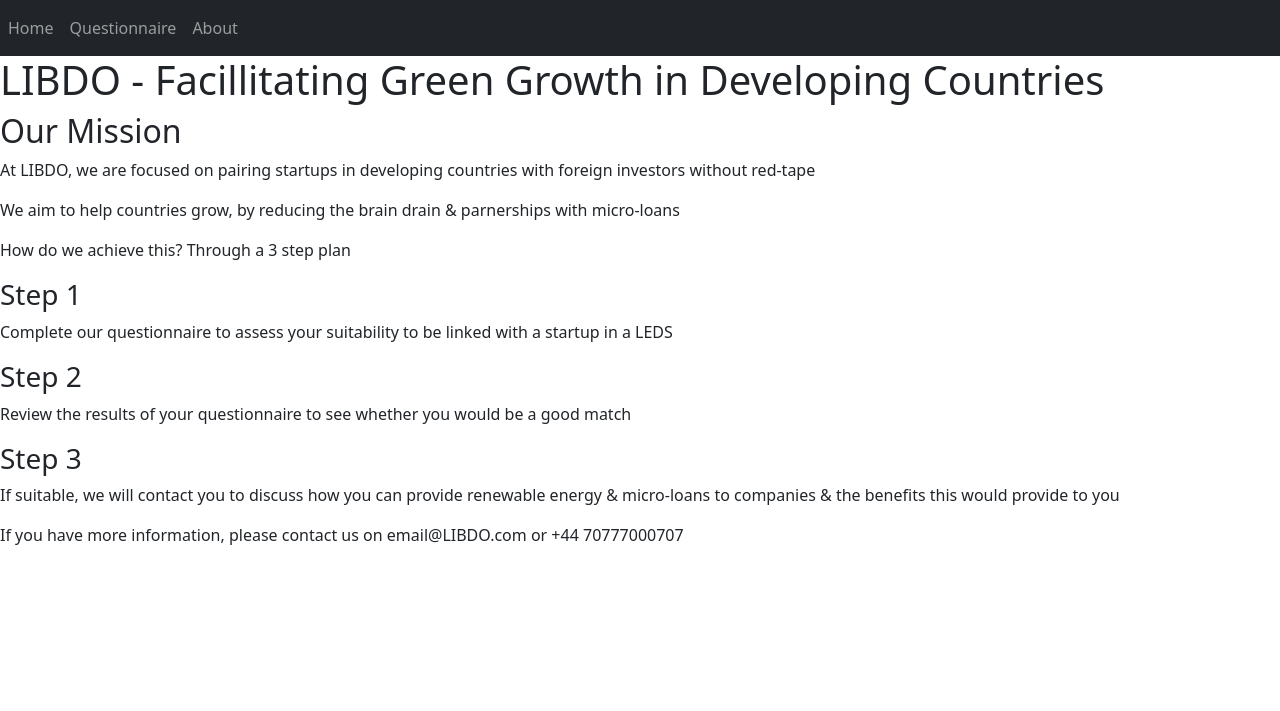
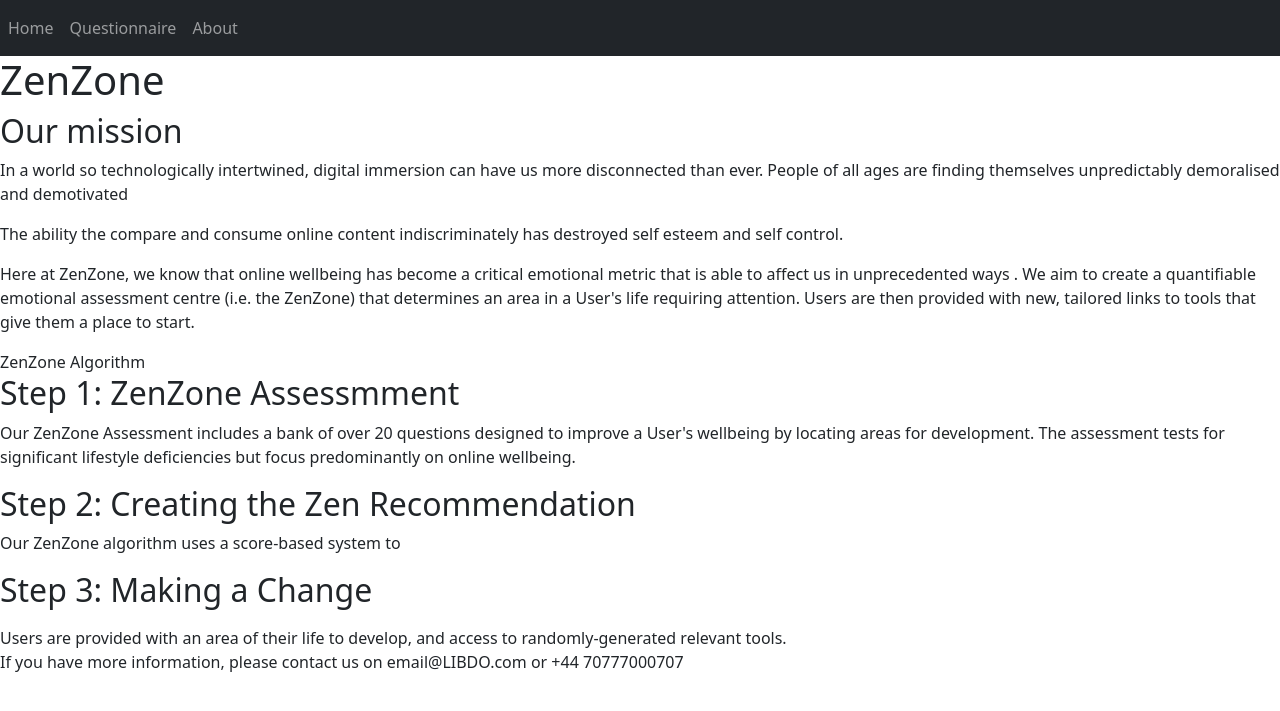
Before and after one commit to dlartey/ACSHackathon, a Flask app: page /about in a window 1280 px wide. Shown: the top 711 px of the page. Run offline with Flask 2, Linux system fonts and the light colour scheme.

Commit message:
Edited about page

```diff
--- a/app/templates/about.html
+++ b/app/templates/about.html
@@ -1,23 +1,18 @@
 {% extends "base.html" %}
 {% block content %}
-<h1> LIBDO - Facillitating Green Growth in Developing Countries</h1>
-<h2> Our Mission</h2>
-<p>At LIBDO, we are focused on pairing startups in developing countries with foreign investors without red-tape</p>
-<p>We aim to help countries grow, by reducing the brain drain & parnerships with micro-loans</p>
-
-<p>How do we achieve this? Through a 3 step plan</p>
-
-<h3>Step 1</h3>
-<p>Complete our questionnaire to assess your suitability to be linked with a startup in a LEDS</p>
-
-<h3>Step 2</h3>
-<p>Review the results of your questionnaire to see whether you would be a good match</p>
-
-<h3>Step 3</h3>
-<p>If suitable, we will contact you to discuss how you can provide renewable energy & micro-loans to companies & the benefits this would provide to you</p>
-
+<h1>ZenZone</h1>
+<h2>Our mission</h2>
+<p>In a world so technologically intertwined, digital immersion can have us more disconnected than ever. People of all ages are finding themselves unpredictably demoralised and demotivated</p>
+<p>The ability the compare and consume online content indiscriminately has destroyed self esteem and self control. </p>
+<p>Here at ZenZone, we know that online wellbeing has become a critical emotional metric that is able to affect us in unprecedented ways . We aim to create a quantifiable emotional assessment centre (i.e. the ZenZone) that determines an area in a User's life requiring attention. Users are then provided with new, tailored links to tools that give them a place to start.
+<p></p>
+<h1></h1>ZenZone Algorithm</hq>
+<h2>Step 1: ZenZone Assessmment</h2>
+<p>Our ZenZone Assessment includes a bank of over 20 questions designed to improve a User's wellbeing by locating areas for development. The assessment tests for significant lifestyle deficiencies but focus predominantly on online wellbeing.</p>
+<h2>Step 2: Creating the Zen Recommendation</h2>
+<p>Our ZenZone algorithm uses a score-based system to </p>
+<h2>Step 3: Making a Change</h2>
+<p></p>Users are provided with an area of their life to develop, and access to randomly-generated relevant tools.
 <p>If you have more information, please contact us on email@LIBDO.com or +44 70777000707</p>
-
 {% endblock %}
-
 # Put a Map, pins of places around a world
```
